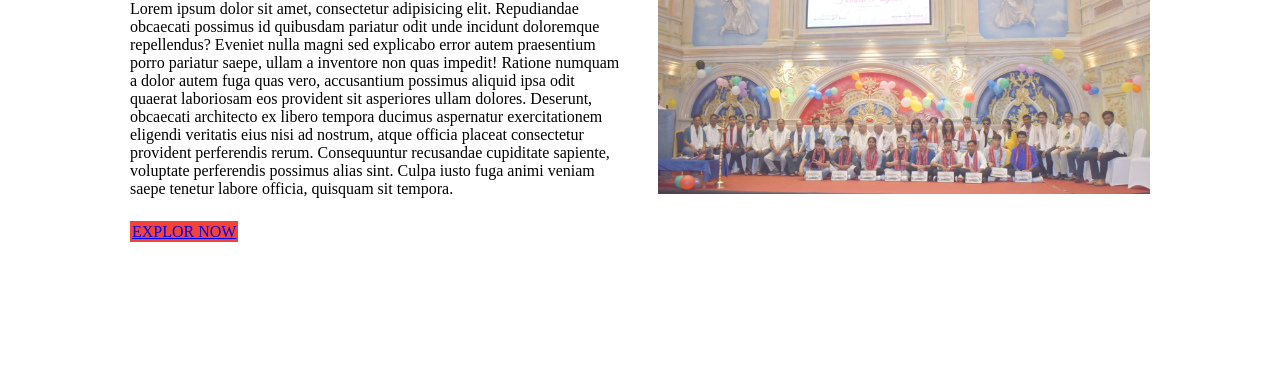
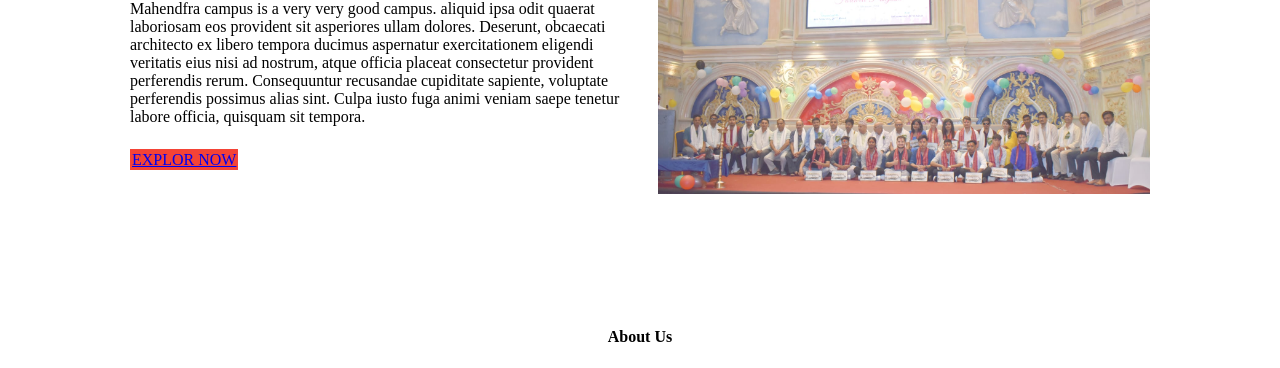
Before and after one commit to code-with-birendra/forntend-website, a plain HTML site: page about.html in a window 1280 px wide. Shown: the part 618-986 px from the top of the page. Drawn offline with nearby package versions, Linux system fonts and the light colour scheme.

Commit message:
change the about us Mahendra campus

```diff
--- a/about.html
+++ b/about.html
@@ -37,7 +37,7 @@
         <div class="row">
             <div class="about-col">
                 <h1>Mahendra campus</h1>
-                <p>Lorem ipsum dolor sit amet, consectetur adipisicing elit. Repudiandae obcaecati possimus id quibusdam pariatur odit unde incidunt doloremque repellendus? Eveniet nulla magni sed explicabo error autem praesentium porro pariatur saepe, ullam a inventore non quas impedit! Ratione numquam a dolor autem fuga quas vero, accusantium possimus aliquid ipsa odit quaerat laboriosam eos provident sit asperiores ullam dolores. Deserunt, obcaecati architecto ex libero tempora ducimus aspernatur exercitationem eligendi veritatis eius nisi ad nostrum, atque officia placeat consectetur provident perferendis rerum. Consequuntur recusandae cupiditate sapiente, voluptate perferendis possimus alias sint. Culpa iusto fuga animi veniam saepe tenetur labore officia, quisquam sit tempora.</p>
+                <p>Mahendfra campus is a very very good campus. aliquid ipsa odit quaerat laboriosam eos provident sit asperiores ullam dolores. Deserunt, obcaecati architecto ex libero tempora ducimus aspernatur exercitationem eligendi veritatis eius nisi ad nostrum, atque officia placeat consectetur provident perferendis rerum. Consequuntur recusandae cupiditate sapiente, voluptate perferendis possimus alias sint. Culpa iusto fuga animi veniam saepe tenetur labore officia, quisquam sit tempora.</p>
                 <a href="#" class="hero-btn red-btn">EXPLOR NOW</a>
             </div>
             <div class="about-col">
```
